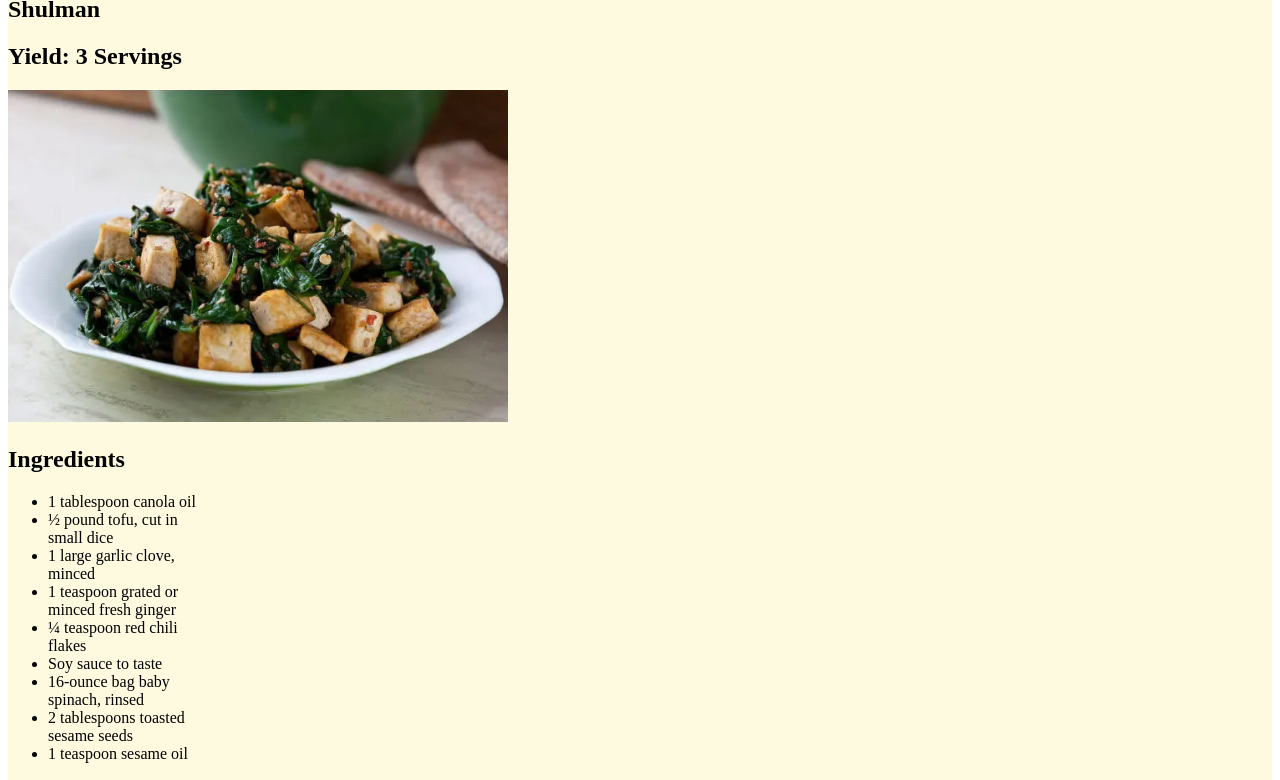
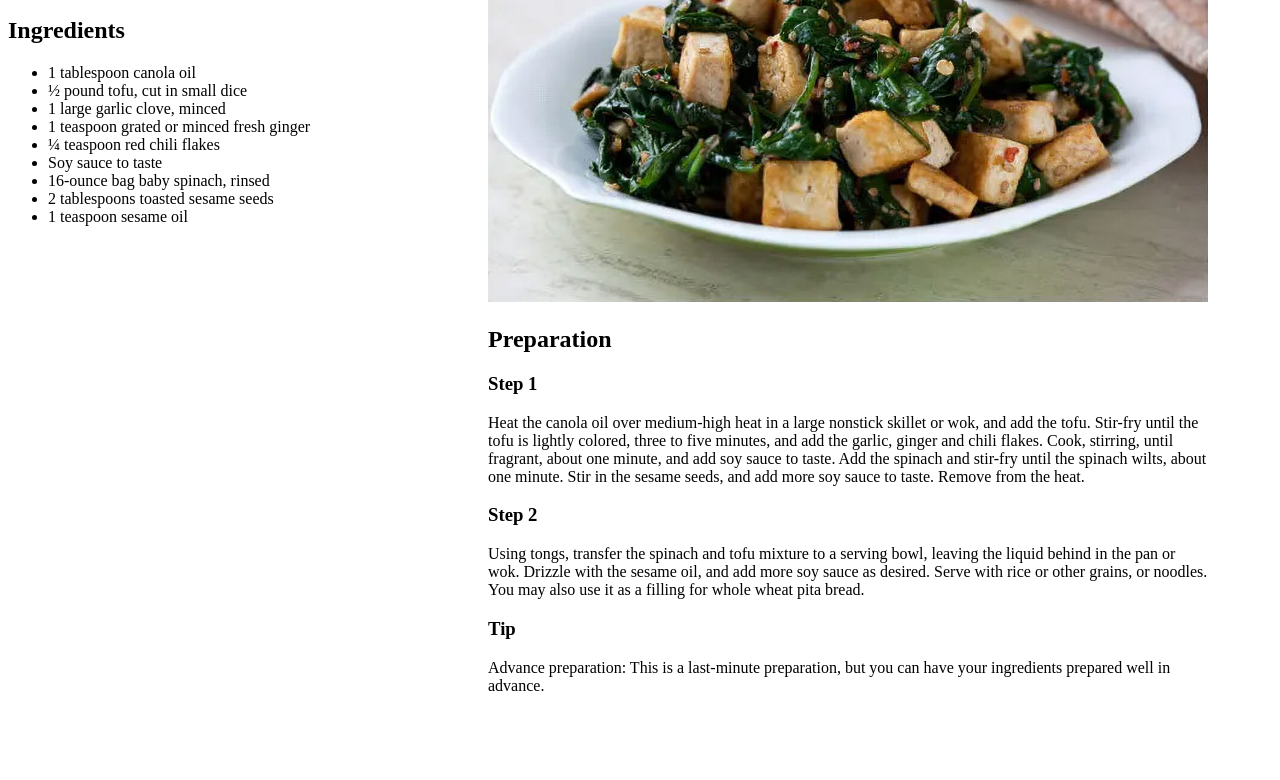
Before and after one commit to b3davis/exercise7, a plain HTML site: page index.html in a window 1280 px wide. Shown: the part 185-965 px from the top of the page. After the commit the page ends 896 px from the top, so only its background shows below. Drawn offline with Linux system fonts and the light colour scheme.

Commit message:
css structure

```diff
--- a/index.html
+++ b/index.html
@@ -7,21 +7,28 @@
     <title>exercise7</title>
     <style>
       div.entireRecipe {
+        max-width: 1200px;
         background-color: #FEFAE0;
       }
       div.left {
-        width: 200px;
+        width: 40%;
+        display: inline;
+        float: left;
+        clear: none;
       }
       div.right {
-        width: 500px;
+        width: 60%;
+        display: inline;
+        float: right;
+        clear: none;
       }
       div.right img {
-        width: 500px;
+        width: 100%;
       }
     </style>
   </head>
   <body>
-    <div class="entireRecipe" width="1200">
+    <div class="entireRecipe">
       <div class="left">
         <h1>Spinach, Tofu and Sesame Stir-Fry</h1>
         <h2>By: Martha Rose Shulman</h2>
```
